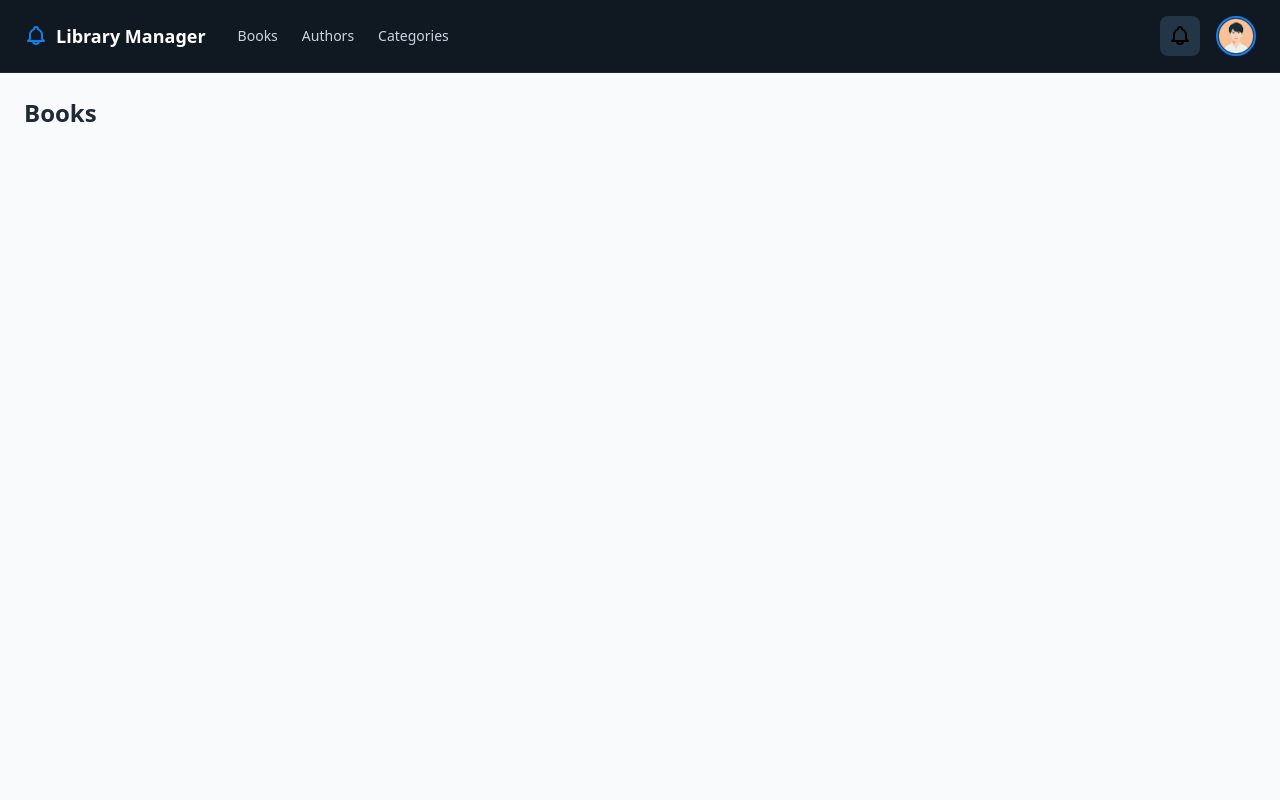
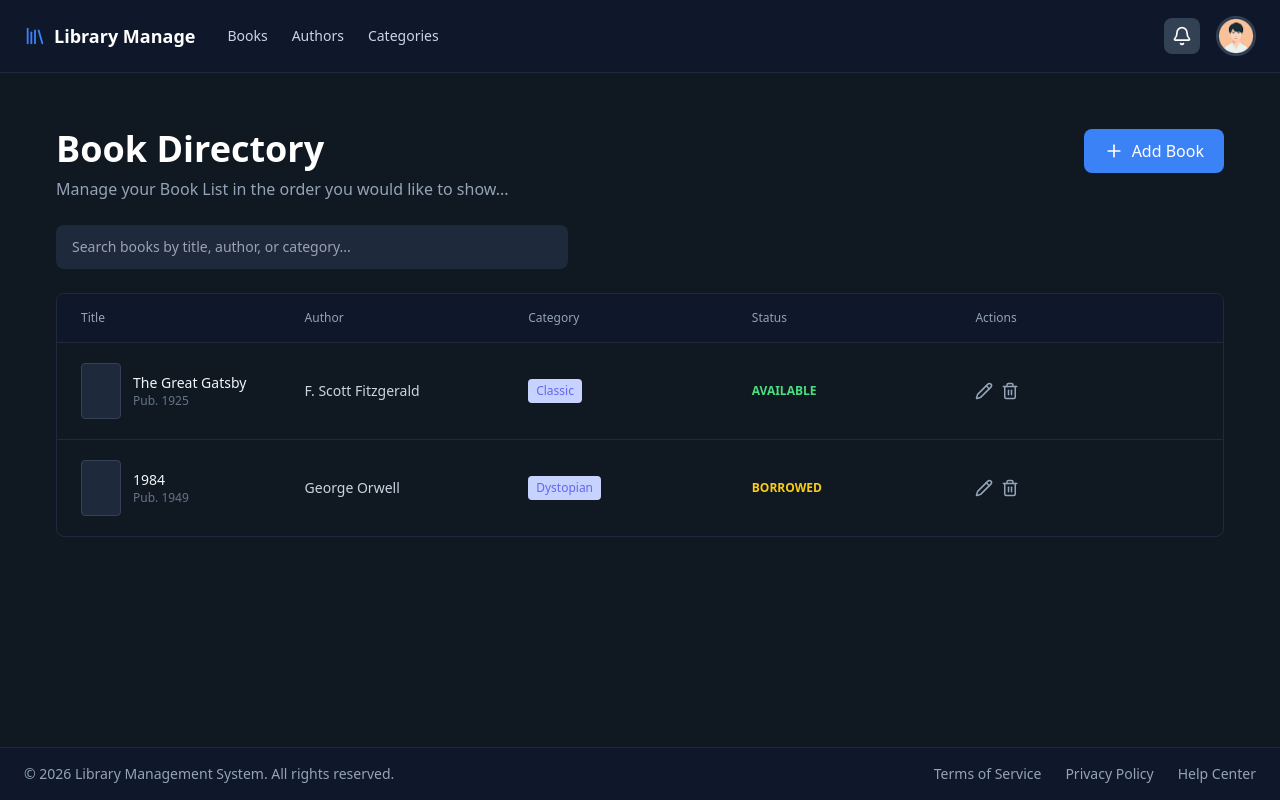
Before and after one commit to donKhant-programmer/xlance-collective-vue-assignment, a Vue app in the folder xlance-collective-vue-assignment/: page /books in a window 1280 px wide. Built offline with nearby package versions, Linux system fonts and the light colour scheme.

Commit message:
book list page

```diff
--- a/xlance-collective-vue-assignment/src/App.vue
+++ b/xlance-collective-vue-assignment/src/App.vue
@@ -1,12 +1,18 @@
 <template>
-  <div class="min-h-screen bg-gray-50">
+  <div class="min-h-screen flex flex-col bg-[#101922]">
+
     <AppNavbar />
-    <main class="p-6">
+
+    <main class="flex-1 px-6 py-6">
       <router-view />
     </main>
+
+    <AppFooter />
+
   </div>
 </template>
 
 <script setup lang="ts">
 import AppNavbar from '@/components/layout/AppNavbar.vue'
+import AppFooter from '@/components/layout/AppFooter.vue'
 </script>
--- /dev/null
+++ b/xlance-collective-vue-assignment/src/components/layout/AppFooter.vue
@@ -0,0 +1,35 @@
+<template>
+    <footer class="bg-slate-900 border-t border-slate-800">
+      <div class="mx-auto flex max-w-7xl items-center justify-between px-6 py-4">
+
+        <!-- LEFT -->
+        <p class="text-sm text-slate-400">
+          © 2026 Library Management System. All rights reserved.
+        </p>
+
+        <!-- RIGHT -->
+        <ul class="flex items-center gap-6 text-sm font-normal text-slate-400">
+          <li>
+            <a href="#" class="hover:text-blue-500 transition-colors">
+              Terms of Service
+            </a>
+          </li>
+          <li>
+            <a href="#" class="hover:text-blue-500 transition-colors">
+              Privacy Policy
+            </a>
+          </li>
+          <li>
+            <a href="#" class="hover:text-blue-500 transition-colors">
+              Help Center
+            </a>
+          </li>
+        </ul>
+
+      </div>
+    </footer>
+  </template>
+
+  <script setup lang="ts">
+  // no logic needed
+  </script>
--- a/xlance-collective-vue-assignment/src/components/layout/AppNavbar.vue
+++ b/xlance-collective-vue-assignment/src/components/layout/AppNavbar.vue
@@ -1,70 +1,39 @@
 <template>
-  <header class="bg-[#101922] border-b border-gray-800">
+  <header class="bg-slate-900 border-b border-slate-800">
     <nav class="mx-auto flex max-w-7xl items-center justify-between px-6 py-4">
 
-      <!-- Left side: Logo + Text + Tabs -->
-      <div class="flex items-center gap-8 w-[60%]">
-        <!-- Logo / Icon -->
+      <!-- LEFT -->
+      <div class="flex items-center gap-8 w-3/5">
+
         <RouterLink to="/" class="flex items-center gap-2">
-          <!-- Icon (replace with your actual logo if needed) -->
-          <div class="text-[#137FEC]">
-            <svg xmlns="http://www.w3.org/2000/svg" class="icon-bell" viewBox="0 0 24 24">
-              <path d="M15 17h5l-1.405-1.405A2.032 2.032 0 0 1 18 14.158V11a6.002 6.002 0 0 0-4-5.659V5a2 2 0 1 0-4 0v.341C7.67 6.165 6 8.388 6 11v3.159c0 .538-.214 1.055-.595 1.436L4 17h5m6 0a3 3 0 1 1-6 0h6z"/>
-            </svg>
-          </div>
 
-          <!-- Website Name -->
-          <span class="text-white font-bold text-[18px]">Library Manager</span>
+          <Library class="text-blue-500" :size="22" />
+
+          <span class="text-white font-bold text-lg">
+            Library Manage
+          </span>
+
         </RouterLink>
 
-        <!-- Tabs -->
         <ul class="flex items-center gap-6 text-sm font-medium">
-          <li>
-            <RouterLink
-              to="/books"
-              class="text-[#CBD5E1] hover:text-[#137FEC]"
-              active-class="text-[#137FEC]"
-            >
-              Books
-            </RouterLink>
-          </li>
-          <li>
-            <RouterLink
-              to="/authors"
-              class="text-[#CBD5E1] hover:text-[#137FEC]"
-              active-class="text-[#137FEC]"
-            >
-              Authors
-            </RouterLink>
-          </li>
-          <li>
-            <RouterLink
-              to="/categories"
-              class="text-[#CBD5E1] hover:text-[#137FEC]"
-              active-class="text-[#137FEC]"
-            >
-              Categories
-            </RouterLink>
-          </li>
+          <li><RouterLink to="/books" class="text-slate-300 hover:text-blue-500" active-class="text-blue-500">Books</RouterLink></li>
+          <li><RouterLink to="/authors" class="text-slate-300 hover:text-blue-500" active-class="text-blue-500">Authors</RouterLink></li>
+          <li><RouterLink to="/categories" class="text-slate-300 hover:text-blue-500" active-class="text-blue-500">Categories</RouterLink></li>
         </ul>
+
       </div>
 
-      <!-- Right side: Bell + Profile -->
-      <div class="flex items-center gap-4 w-[40%] justify-end">
-        <!-- Bell -->
-        <button
-          class="bg-[#233648] p-2 rounded-lg hover:bg-[#137FEC] transition-colors"
-          title="Notifications"
-        >
-          <svg xmlns="http://www.w3.org/2000/svg" class="icon-bell" viewBox="0 0 24 24">
-            <path d="M15 17h5l-1.405-1.405A2.032 2.032 0 0 1 18 14.158V11a6.002 6.002 0 0 0-4-5.659V5a2 2 0 1 0-4 0v.341C7.67 6.165 6 8.388 6 11v3.159c0 .538-.214 1.055-.595 1.436L4 17h5m6 0a3 3 0 1 1-6 0h6z"/>
-          </svg>
+      <!-- RIGHT -->
+      <div class="flex items-center justify-end gap-4 w-2/5">
+
+        <button class="bg-slate-700 p-2 rounded-lg hover:bg-blue-500 transition-colors">
+          <Bell class="text-white" :size="20" />
         </button>
 
-        <!-- Profile -->
-        <div class="w-10 h-10 rounded-full overflow-hidden border-2 border-[#137FEC]">
-          <img src="@/assets/profile.png" alt="Profile" class="w-full h-full object-cover"/>
+        <div class="w-10 h-10 rounded-full overflow-hidden border-2 border-slate-700">
+          <img src="../../assets/profile.png" class="w-full h-full object-cover" />
         </div>
+
       </div>
 
     </nav>
@@ -72,17 +41,5 @@
 </template>
 
 <script setup lang="ts">
-// No extra script needed for now
+import { Bell, Library } from 'lucide-vue-next'
 </script>
-
-<style scoped>
-.icon-bell {
-  width: 1.5rem;
-  height: 1.5rem;
-  fill: none;
-  stroke: currentColor;
-  stroke-width: 2;
-  stroke-linecap: round;
-  stroke-linejoin: round;
-}
-</style>
--- /dev/null
+++ b/xlance-collective-vue-assignment/src/models/book.ts
@@ -0,0 +1,8 @@
+export interface Book {
+    id: number
+    title: string
+    author: string
+    category: string
+    year: number
+    status: 'AVAILABLE' | 'BORROWED'
+  }
--- a/xlance-collective-vue-assignment/src/router/index.ts
+++ b/xlance-collective-vue-assignment/src/router/index.ts
@@ -1,6 +1,5 @@
 import { createRouter, createWebHistory, type RouteRecordRaw } from 'vue-router'
 
-import HomeView from '@/views/HomeView.vue'
 import BooksView from '@/views/BooksView.vue'
 import AuthorsView from '@/views/AuthorsView.vue'
 import CategoriesView from '@/views/CategoriesView.vue'
@@ -8,8 +7,7 @@ import CategoriesView from '@/views/CategoriesView.vue'
 const routes: RouteRecordRaw[] = [
   {
     path: '/',
-    name: 'home',
-    component: HomeView,
+    redirect: '/books',
   },
   {
     path: '/books',
--- /dev/null
+++ b/xlance-collective-vue-assignment/src/services/BookService.ts
@@ -0,0 +1,26 @@
+import type { Book } from '@/models/book'
+
+const books: Book[] = [
+  {
+    id: 1,
+    title: 'The Great Gatsby',
+    author: 'F. Scott Fitzgerald',
+    category: 'Classic',
+    year: 1925,
+    status: 'AVAILABLE',
+  },
+  {
+    id: 2,
+    title: '1984',
+    author: 'George Orwell',
+    category: 'Dystopian',
+    year: 1949,
+    status: 'BORROWED',
+  },
+]
+
+export const BookService = {
+  getAll(): Promise<Book[]> {
+    return Promise.resolve(books)
+  },
+}
--- a/xlance-collective-vue-assignment/src/views/BooksView.vue
+++ b/xlance-collective-vue-assignment/src/views/BooksView.vue
@@ -1,5 +1,7 @@
 <template>
-    <section>
-      <h2 class="text-2xl font-semibold text-gray-800">Books</h2>
-    </section>
-  </template>
+  <BookListPage />
+</template>
+
+<script setup lang="ts">
+import BookListPage from '@/views/books/BookListPage.vue'
+</script>
--- /dev/null
+++ b/xlance-collective-vue-assignment/src/views/books/BookListPage.vue
@@ -0,0 +1,108 @@
+<template>
+    <section class="space-y-6 p-8">
+
+      <!-- HEADER -->
+      <div class="flex items-start justify-between">
+
+        <div>
+          <h1 class="text-4xl font-black text-white">
+            Book Directory
+          </h1>
+
+          <p class="mt-2 max-w-xl text-slate-400 text-base">
+            Manage your Book List in the order you would like to show...
+          </p>
+        </div>
+
+        <RouterLink
+          to="/books/add"
+          class="flex items-center gap-2 rounded-lg bg-blue-500 px-5 py-2.5 text-white"
+        >
+          <Plus :size="20" />
+          Add Book
+        </RouterLink>
+
+      </div>
+
+      <!-- SEARCH -->
+      <input
+        v-model="search"
+        placeholder="Search books by title, author, or category..."
+        class="w-full max-w-lg rounded-lg bg-slate-800 px-4 py-3 text-sm text-slate-50 outline-none"
+      />
+
+      <!-- TABLE -->
+      <div class="overflow-hidden rounded-lg border border-slate-800">
+
+        <!-- TABLE HEADER -->
+        <div class="grid grid-cols-5 bg-slate-900 text-xs text-slate-400 px-6 py-4">
+          <span>Title</span>
+          <span>Author</span>
+          <span>Category</span>
+          <span>Status</span>
+          <span>Actions</span>
+        </div>
+
+        <!-- ROW -->
+        <div
+          v-for="book in filteredBooks"
+          :key="book.id"
+          class="grid grid-cols-5 items-center border-t border-slate-800 px-6 py-5"
+        >
+
+          <!-- TITLE -->
+          <div class="flex items-center gap-3">
+            <div class="h-14 w-10 rounded bg-slate-800 border border-slate-700" />
+
+            <div>
+              <p class="text-slate-100 text-sm">{{ book.title }}</p>
+              <p class="text-slate-500 text-xs">Pub. {{ book.year }}</p>
+            </div>
+          </div>
+
+          <span class="text-slate-300 text-sm">{{ book.author }}</span>
+
+          <span class="w-fit rounded bg-indigo-200 px-2 py-1 text-xs font-medium text-indigo-500">
+            {{ book.category }}
+          </span>
+
+          <span
+            :class="book.status === 'AVAILABLE'
+              ? 'text-green-400 font-bold text-xs'
+              : 'text-yellow-400 font-bold text-xs'"
+          >
+            {{ book.status }}
+          </span>
+
+          <div class="flex gap-2 text-slate-400">
+            <Pencil :size="18" class="cursor-pointer" />
+            <Trash2 :size="18" class="cursor-pointer" />
+          </div>
+
+        </div>
+      </div>
+
+    </section>
+  </template>
+
+  <script setup lang="ts">
+  import { onMounted, ref, computed } from 'vue'
+  import { BookService } from '@/services/BookService'
+  import type { Book } from '@/models/book'
+  import { Plus, Pencil, Trash2 } from 'lucide-vue-next'
+
+  const books = ref<Book[]>([])
+  const search = ref('')
+
+  onMounted(async () => {
+    books.value = await BookService.getAll()
+  })
+
+  const filteredBooks = computed(() =>
+    books.value.filter(b =>
+      (b.title + b.author + b.category)
+        .toLowerCase()
+        .includes(search.value.toLowerCase())
+    )
+  )
+  </script>
```
